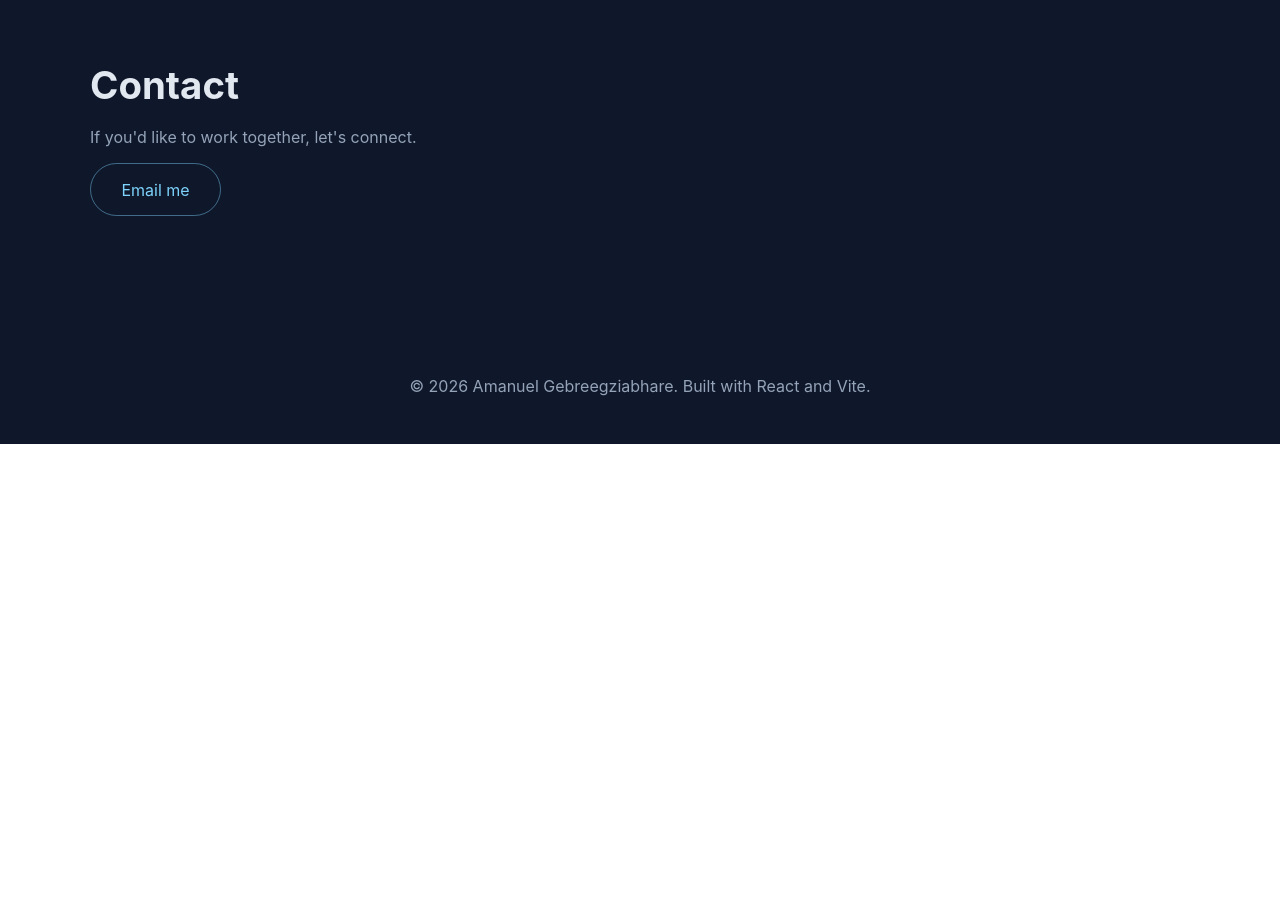
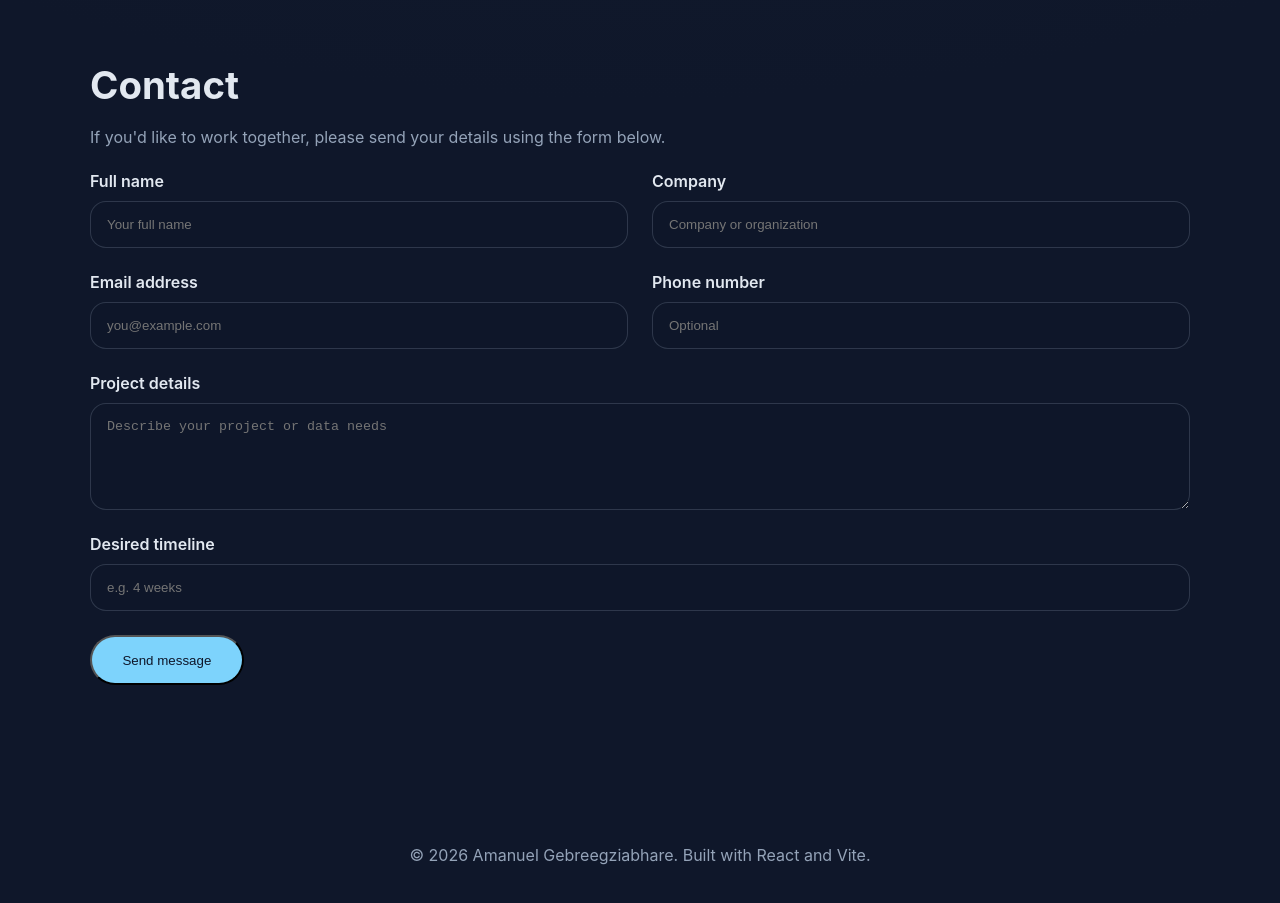
Before and after one commit to amanuelgebreegziabhare-maker/amanuel_gebreegziabhare, a React (Vite) app: page / in a window 1280 px wide. Shown: the part 1960-2863 px from the top of the page. Before the commit the page ends 2404 px from the top, so only its background shows below. Built offline with nearby package versions, Linux system fonts and the light colour scheme.

Commit message:
Add formal contact form and styling to portfolio contact section

```diff
--- a/src/App.jsx
+++ b/src/App.jsx
@@ -126,10 +126,48 @@
 
         <section id="contact">
           <h2>Contact</h2>
-          <p>If you'd like to work together, let's connect.</p>
-          <a className="secondary-btn" href="mailto:amanuelgebreegziabhare@gmail.com">
-            Email me
-          </a>
+          <p>If you'd like to work together, please send your details using the
+            form below.</p>
+          <form className="contact-form" onSubmit={(event) => {
+            event.preventDefault();
+            alert('Thank you! Your message has been submitted. I will reach out soon.');
+          }}>
+            <div className="form-row">
+              <div className="form-field">
+                <label htmlFor="fullName">Full name</label>
+                <input id="fullName" name="fullName" type="text" placeholder="Your full name" required />
+              </div>
+              <div className="form-field">
+                <label htmlFor="company">Company</label>
+                <input id="company" name="company" type="text" placeholder="Company or organization" required />
+              </div>
+            </div>
+
+            <div className="form-row">
+              <div className="form-field">
+                <label htmlFor="email">Email address</label>
+                <input id="email" name="email" type="email" placeholder="you@example.com" required />
+              </div>
+              <div className="form-field">
+                <label htmlFor="phone">Phone number</label>
+                <input id="phone" name="phone" type="tel" placeholder="Optional" />
+              </div>
+            </div>
+
+            <div className="form-field">
+              <label htmlFor="projectDetails">Project details</label>
+              <textarea id="projectDetails" name="projectDetails" rows="5" placeholder="Describe your project or data needs" required />
+            </div>
+
+            <div className="form-field">
+              <label htmlFor="timeline">Desired timeline</label>
+              <input id="timeline" name="timeline" type="text" placeholder="e.g. 4 weeks" />
+            </div>
+
+            <button type="submit" className="primary-btn submit-btn">
+              Send message
+            </button>
+          </form>
         </section>
       </main>
 
--- a/src/styles.css
+++ b/src/styles.css
@@ -172,6 +172,55 @@
   color: var(--muted);
 }
 
+.contact-form {
+  display: grid;
+  gap: 1.5rem;
+  margin-top: 1.5rem;
+}
+
+.form-row {
+  display: grid;
+  grid-template-columns: repeat(2, minmax(0, 1fr));
+  gap: 1.5rem;
+}
+
+.form-field {
+  display: grid;
+  gap: 0.6rem;
+}
+
+.form-field label {
+  font-weight: 600;
+  color: var(--text);
+}
+
+.form-field input,
+.form-field textarea {
+  width: 100%;
+  padding: 0.95rem 1rem;
+  border-radius: 16px;
+  border: 1px solid rgba(148, 163, 184, 0.24);
+  background: rgba(15, 23, 42, 0.9);
+  color: var(--text);
+  outline: none;
+}
+
+.form-field input:focus,
+.form-field textarea:focus {
+  border-color: var(--accent);
+  box-shadow: 0 0 0 4px rgba(125, 211, 252, 0.1);
+}
+
+.submit-btn {
+  width: fit-content;
+}
+
+@media (max-width: 760px) {
+  .form-row {
+    grid-template-columns: 1fr;
+  }
+}
+
 @media (max-width: 640px) {
   .hero {
     padding-top: 3rem;
```
